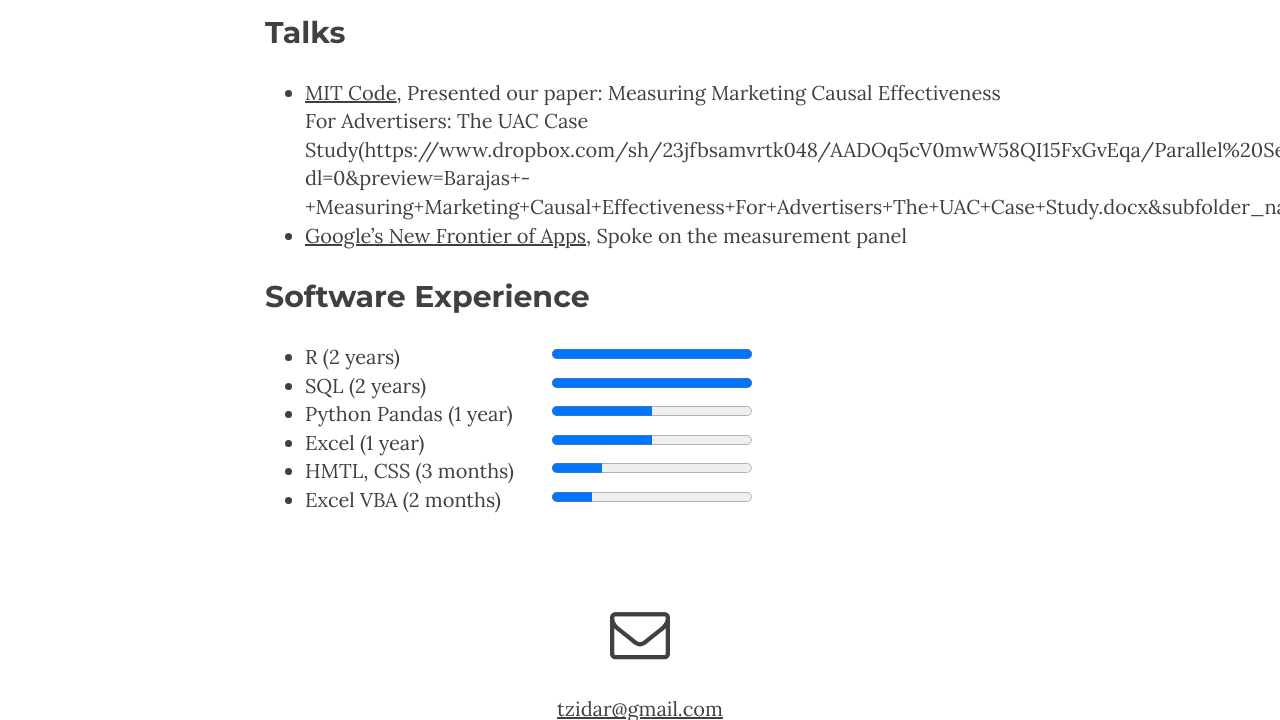
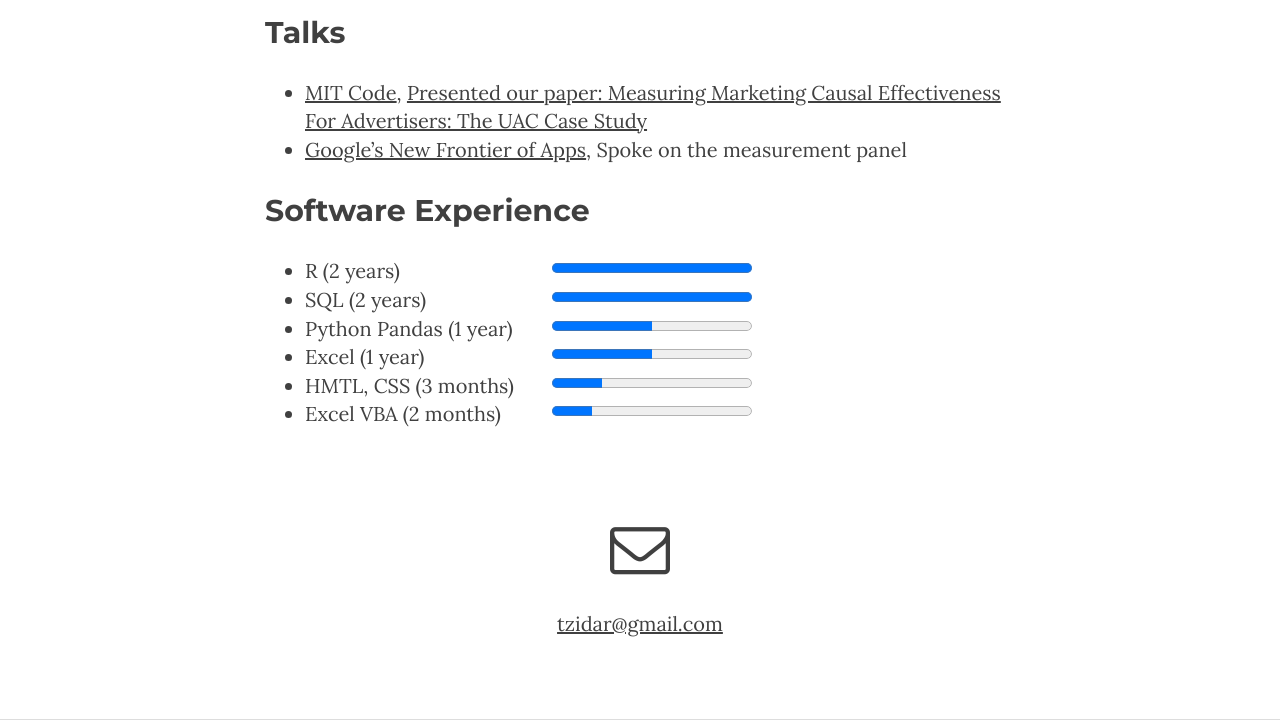
Before and after one commit to tzidar/tzidar.github.io, a Jekyll site: the page built from work.md, in a window 1280 px wide and 900 px high, scrolled down 1114 px, cut to the strip 180-900 px from the top of the window. Built offline with Jekyll 4.4.1, drawn with Linux system fonts in a browser that asks for light colours; nearby versions of some CDN libraries.

Commit message:
fixed the uac url

```diff
--- a/work.md
+++ b/work.md
@@ -21,7 +21,7 @@ style: page
 </div>
 
 ## Talks
-* [MIT Code](http://ide.mit.edu/events/2018-conference-digital-experimentation-code-0), Presented our paper: Measuring Marketing Causal Effectiveness For Advertisers: The UAC Case Study(https://www.dropbox.com/sh/23jfbsamvrtk048/AADOq5cV0mwW58QI15FxGvEqa/Parallel%20Session%20F?dl=0&preview=Barajas+-+Measuring+Marketing+Causal+Effectiveness+For+Advertisers+The+UAC+Case+Study.docx&subfolder_nav_tracking=1)
+* [MIT Code](http://ide.mit.edu/events/2018-conference-digital-experimentation-code-0), [Presented our paper: Measuring Marketing Causal Effectiveness For Advertisers: The UAC Case Study](https://www.dropbox.com/sh/23jfbsamvrtk048/AADOq5cV0mwW58QI15FxGvEqa/Parallel%20Session%20F?dl=0&preview=Barajas+-+Measuring+Marketing+Causal+Effectiveness+For+Advertisers+The+UAC+Case+Study.docx&subfolder_nav_tracking=1)
 * [Google's New Frontier of Apps](https://events.withgoogle.com/google-apps-summit-2018/), Spoke on the measurement panel
 
 ## Software Experience
```
